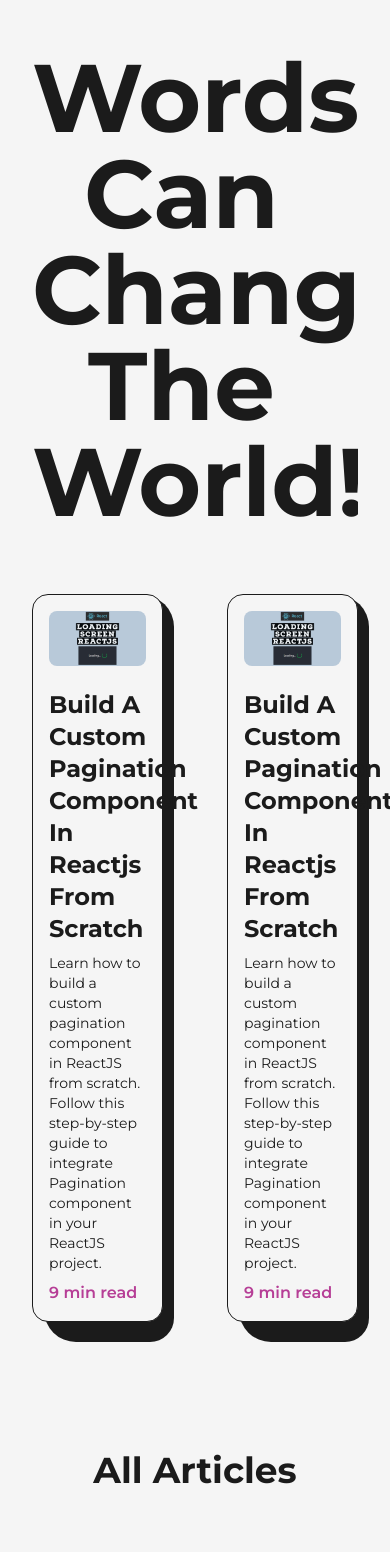
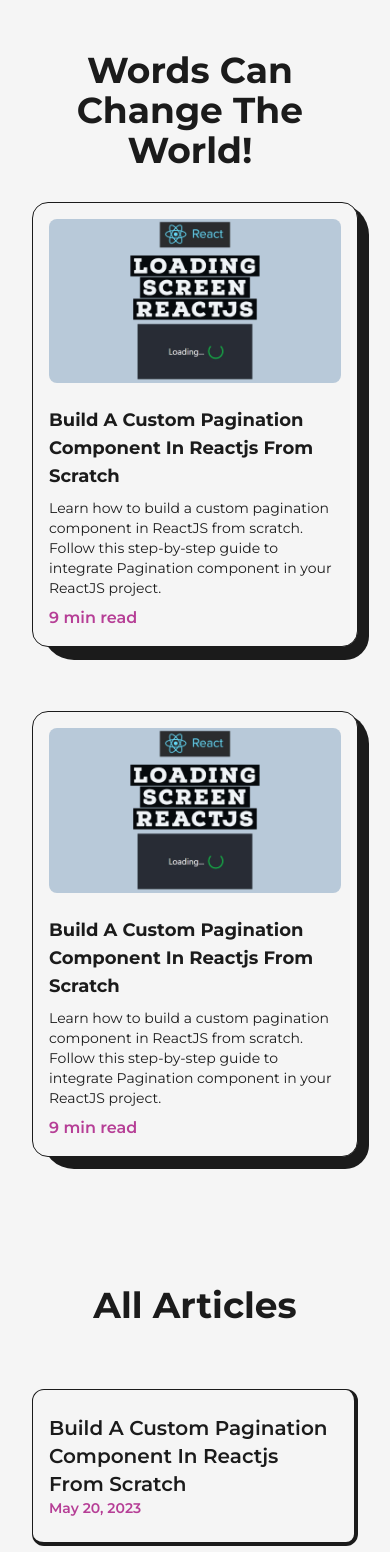
Before and after one commit to yashug/Yaswanth-Developer-Portfolio, a Next.js app: page /articles in a window 390 px wide. Shown: the part 120-1672 px from the top of the page. Built offline with nearby package versions, Linux system fonts and the light colour scheme.

Commit message:
Articles Responsive

```diff
--- a/src/app/articles/page.tsx
+++ b/src/app/articles/page.tsx
@@ -12,9 +12,9 @@
     <main className="w-full mb-16 flex flex-col items-center justify-center dark:text-light">
       <AnimatedText
         text="Words Can Change The World!"
-        className="mb-16 mt-16"
+        className="mb-16 mt-16 lg:!text-7xl sm:mb-8 sm:!text-6xl xs:!text-4xl"
       />
-      <ul className="grid grid-cols-2 gap-16">
+      <ul className="grid grid-cols-2 gap-16 md:grid-cols-1 lg:gap-8 md:gap-y-16">
         <FeaturedArticle
           title="Build A Custom Pagination Component In Reactjs From Scratch"
           summary="Learn how to build a custom pagination component in ReactJS from scratch.
--- a/src/app/components/Article.tsx
+++ b/src/app/components/Article.tsx
@@ -17,10 +17,10 @@
       whileInView={{ y: 0, transition: { duration: 0.25, ease: "easeInOut" } }}
       viewport={{ once: true }}
       className="relative w-full p-4 py-6 my-4 rounded-xl flex items-center justify-between bg-light text-dark first:mt-0 border border-solid border-dark border-r-4 border-b-4
-       dark:border-light dark:bg-dark dark:text-light"
+       dark:border-light dark:bg-dark dark:text-light sm:flex-col"
     >
       <MovingImage title={title} img={image} link={link} />
-      <span className="text-primary font-semibold pl-4 dark:text-primaryDark">
+      <span className="text-primary font-semibold pl-4 dark:text-primaryDark sm:self-start sm:pl-0 xs:text-sm">
         {date}
       </span>
     </motion.li>
--- a/src/app/components/FeaturedArticle.tsx
+++ b/src/app/components/FeaturedArticle.tsx
@@ -39,7 +39,7 @@
         />
       </Link>
       <Link href={link} target="_blank">
-        <h2 className="capitalise text-2xl font-bold my-2 mt-4 hover:underline">
+        <h2 className="capitalise text-2xl font-bold my-2 mt-4 hover:underline xs:text-lg">
           {title}
         </h2>
       </Link>
--- a/src/app/components/MovingImage.tsx
+++ b/src/app/components/MovingImage.tsx
@@ -50,7 +50,7 @@
         ref={imgRef}
         src={img}
         alt={title}
-        className="z-10 w-96 h-auto hidden absolute rounded-lg"
+        className="z-10 w-96 h-auto hidden absolute rounded-lg md:!hidden"
       />
     </Link>
   );
```
